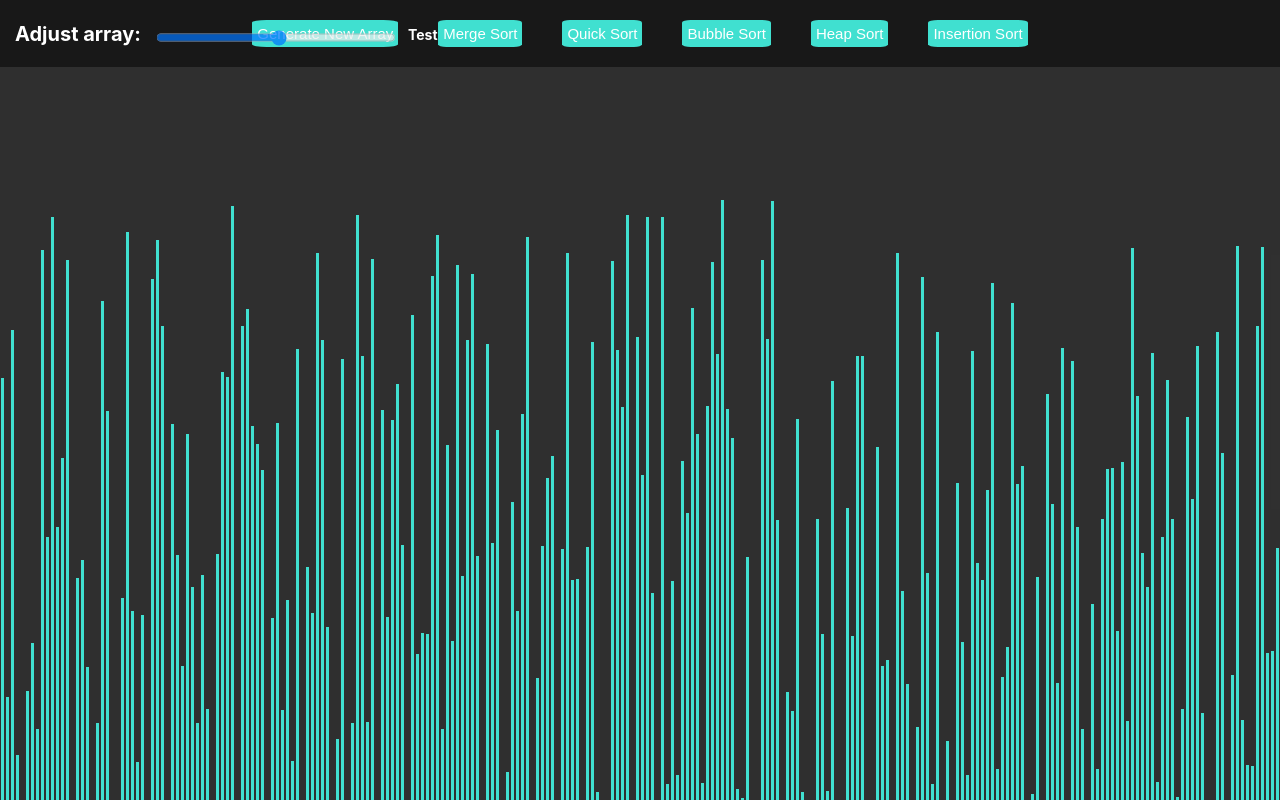
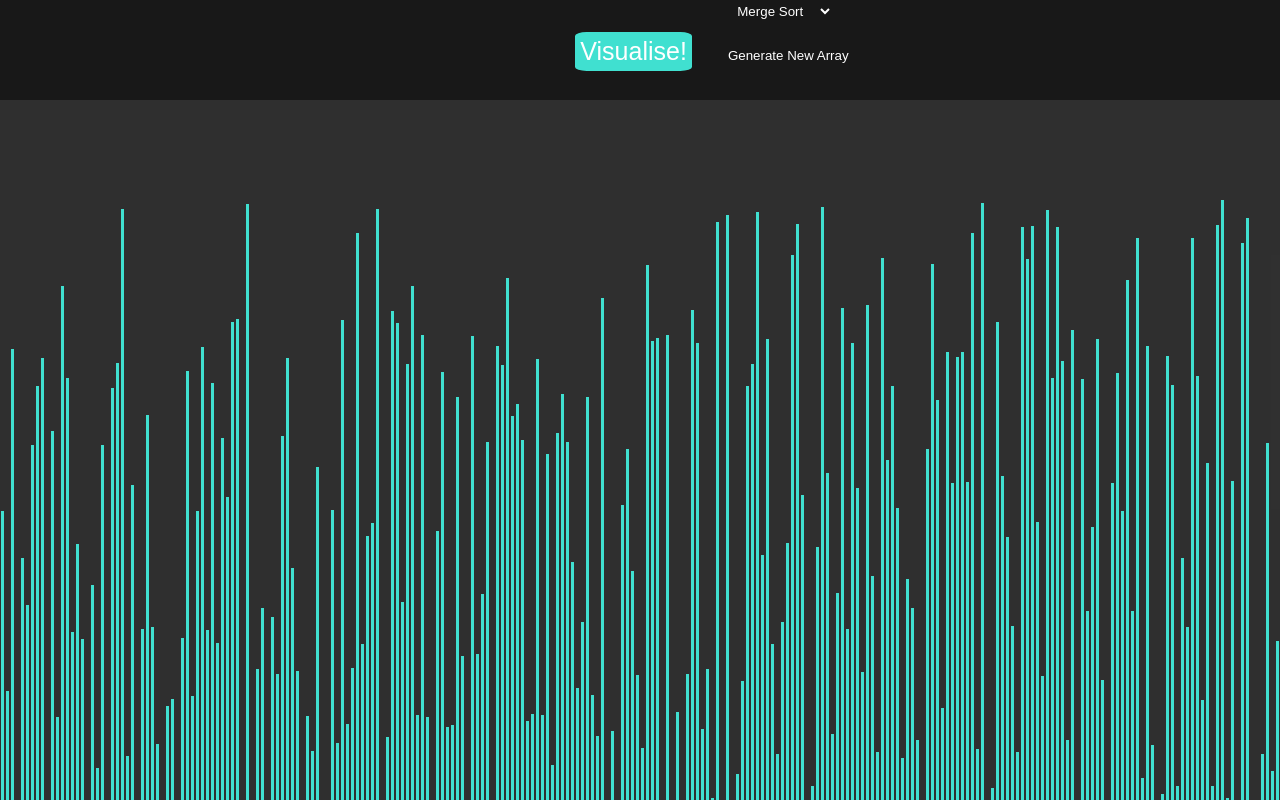
Before and after one commit to ElitistStone20/Soirting-Visualizer, a React (Create React App) app: page / in a window 1280 px wide. Shown: the top 800 px of the page. Built offline with nearby package versions, Linux system fonts and the light colour scheme.

Commit message:
Add files via upload

```diff
--- a/src/App.js
+++ b/src/App.js
@@ -5,7 +5,7 @@ import SortingVisualizer from './SortingVisualizer/SortingVisualizer';
 function App() {
   return (
     <div className="App">
-      <SortingVisualizer></SortingVisualizer>
+        {SortingVisualizer()}
     </div>
   );
 }
--- a/src/SortingVisualizer/SortingVisualizer.css
+++ b/src/SortingVisualizer/SortingVisualizer.css
@@ -6,13 +6,61 @@
 }
 
 /*Options bar and all objects*/
-
 .options-container {
     background-color: var(--secondary-color);
     position: absolute;
     width: 100%;
+    height: 100px;
 }
-.options-container button {
+.options {
+    display: inline-block;
+}
+.custom-select select {
+    display: none;
+}
+.select-selected:after {
+    position: absolute;
+    content: "";
+    top: 14px;
+    right: 10px;
+    width: 0;
+    height: 0;
+    border: 6px solid transparent;
+    border-color: #fff transparent transparent transparent;
+}
+.select-selected.select-arrow-active:after {
+    border-color: transparent transparent #fff transparent;
+    top: 7px;
+}
+
+/* style the items (options), including the selected item: */
+.select-items div,.select-selected {
+    color: #ffffff;
+    padding: 8px 16px;
+    border: 1px solid transparent;
+    border-color: transparent transparent rgba(0, 0, 0, 0.1) transparent;
+    cursor: pointer;
+}
+
+/* Style items (options): */
+.select-items {
+    position: absolute;
+    background-color: DodgerBlue;
+    top: 100%;
+    left: 0;
+    right: 0;
+    z-index: 99;
+}
+
+/* Hide the items when the select box is closed: */
+.select-hide {
+    display: none;
+}
+
+.select-items div:hover, .same-as-selected {
+    background-color: rgba(0, 0, 0, 0.1);
+}
+#option-button {
     display: inline-block;
     margin: 20px;
     color: var(--text-color);
@@ -20,16 +68,36 @@
     border: none;
     padding: 5px;
     border-radius: 10%;
-    font-size: 15px;
+    margin-left: 150px;
+    font-size: 25px;
     transition: 0.5s;
     -webkit-transition: 0.5s;
+}
+#reset-button {
+    margin-top: 27px;
+    padding-left: 1rem;
+    position: relative;
+    display: inline-block;
+    border: none;
+    color: var(--text-color);
+    background: transparent;
+    transition: .3s;
+    -webkit-transition: .3s;
+}
+#algo-select {
+    display: inline-block;
+    position: relative;
+    border: none;
+    background: transparent;
+    color: var(--text-color);
 }
 
 /*Slider*/
 
 .slidecontainer {
-    margin-top: 5px;
+    margin-top: 10px;
     position: absolute;
+    background-color: red;
 }
 .slidecontainer h2 {
     color: var(--text-color);
@@ -46,7 +114,6 @@
     margin-top: 21px;
     padding-left: 10px;
 }
-
 .slider {
     margin-top: 20px;
     margin-left: 15px;
@@ -57,6 +124,7 @@
     outline: none; /* Remove outline */
     opacity: 0.7; /* Set transparency (for mouse-over effects on hover) */
     transition: opacity .2s;
+    -webkit-transition: .2s;
 }
 
 /* Mouse-over effects */
@@ -101,3 +169,6 @@
 .options-container button:hover {
     transform: scale(1.1);
 }
+#reset-button:hover {
+    color: var(--bar-color);
+}
--- a/src/SortingVisualizer/SortingVisualizer.jsx
+++ b/src/SortingVisualizer/SortingVisualizer.jsx
@@ -1,114 +1,88 @@
-import React from 'react';
-import './SortingVisualizer.css';
-import {getMergeSortAnimations} from '../sortingAlgorithms/mergeSort.js';
-import { getBubbleSortAnimations } from '../sortingAlgorithms/bubble_sort';
-import { getQuickSortAnimations } from '../sortingAlgorithms/quicksort';
-import { getHeapSortAnimations } from '../sortingAlgorithms/heap_sort';
-import { getInsertionSortAnimations } from '../sortingAlgorithms/insertion_sort';
+import React, { useState, useEffect } from "react";
+import "./SortingVisualizer.css";
+import { getMergeSortAnimations } from "../sortingAlgorithms/mergeSort.js";
+import { getBubbleSortAnimations } from "../sortingAlgorithms/bubble_sort";
+import { getQuickSortAnimations } from "../sortingAlgorithms/quicksort";
+import { getHeapSortAnimations } from "../sortingAlgorithms/heap_sort";
+import { getInsertionSortAnimations } from "../sortingAlgorithms/insertion_sort";
+import OptionButton from "./optionButton";
 
-// Adjustable variables
-var ANIMATION_SPEED_MS = 9;
-var ARRAY_SIZE = 310;
-var isSorting = false;
-const COMPLETED_SPEED = 3;
-const BAR_COLOUR = 'turquoise';
-const FINALISED_COLOR = 'lightgreen';
+export default function SortingVisualizer() {
 
-export default class SortingVisualizer extends React.Component {
-    constructor(props) {
-        super(props);
-
-        this.state = {
-            array: [],
-        };
+  // State variables
+  const [array, setArray] = useState([]);
+  const [isSorting, setIsSorting] = useState(false);
+  const [animationSpeedMs, setAnimationSpeedMs] = useState(9);
+  const numberOfArrayBars = useState(310)[0];
+  let visualise_props = {
+    id:"option-button",
+    clickCallback:runSortAlgorithm
+  }
+  let generate_props = {
+    id:"reset-button",
+    clickCallback:resetArray
   }
 
-    //On mount create the array
-    componentDidMount() {
-        this.resetArray(310);
+  useEffect(() => {
+    resetArray();
+    resetBarColours();
+  }, []);
+
+  const completedSpeed = 3;
+  const barColor = "turquoise";
+  const finalisedColor = "lightgreen";
+
+  //Generates a new array of length n of n random integers, where n = the length of the array
+  function resetArray() {
+    // Check if bars are being sorted at present
+    if (isSorting) return;
+    // Resets bar colours
+    resetBarColours();
+    const newArray = Array(numberOfArrayBars)
+      .fill()
+      .map(() => randomIntFromInterval(10, 700));
+    setArray(newArray);
   }
 
-    update_slider() {
-        var slider = document.getElementById("slider");
-        var output = document.getElementById("slider-output");
-
-        output.innerHTML = slider.value;
-        if (slider.value <= slider.max-1 && slider.value >= 5){
-            ARRAY_SIZE = slider.value;
-            this.resetArray();
-        }
-
-    }
-
-    responsive_bar_size() {
-        var array_bars = document.getElementsByClassName('array-bar');
-        var size = 2;
-        if (ARRAY_SIZE > 261) size = 1;
-        if (ARRAY_SIZE < 260) size = 5;
-        if (ARRAY_SIZE < 100) size = 15;
-        if (ARRAY_SIZE < 20) size = 20;
-        for (let i = 0; i < array_bars.length; i++) {
-            // Get the style property for the individual bar
-            const bar_style = array_bars[i].style;
-            //Set the width of the bar
-            bar_style.width = `${size}px`;
+  // Resets the bar colours
+  function resetBarColours() {
+    // Get bars by class name
+    const arrayBars = document.getElementsByClassName("array-bar");
+    // Loop through all the bars
+    for (const bar of arrayBars) {
+      // Set bar's background colour to the default bar colour
+      bar.style.backgroundColor = barColor;
     }
   }
 
-    //Generates a new array of length n of n random integers, where n = the length of the array
-    resetArray() {
-        // Check if bars are being sorted at present
-        if (isSorting) return;
-        // Resets bar colours
-        this.reset_bar_colours();
-        const array = [];
-        // Loop through all bars
-        for (let i = 0; i < ARRAY_SIZE; i++){
-            // generate random integer between 10 and 700
-            array.push(randomIntFromInterval(10, 700));
+  //Sort completed animation
+  function sortComplete(arrayBars) {
+    // Loop through all the bars
+    for (let i = 0; i < arrayBars.length; i++) {
+      setTimeout(() => {
+        // Get individual bar's style property
+        const barStyle = arrayBars[i].style;
+        // Set bar colour to the finalised colour
+        barStyle.backgroundColor = finalisedColor;
+      }, i * completedSpeed);
     }
-        this.setState({array});
-        this.responsive_bar_size();
+    // Set is sorted to false so that other functions can be used
+    setIsSorting(false);
+    // Reset animation speed
+    setAnimationSpeedMs(6);
   }
 
-    // Resets the bar colours
-    reset_bar_colours(){
-        // Get bars by class name
-        const array_bars = document.getElementsByClassName('array-bar');
-        // Loop through all the bars
-        for (let i = 0; i < array_bars.length; i++) {
-            // Get the style property for the individual bar
-            const bar_style = array_bars[i].style;
-            // Set bar's background colour to the default bar colour
-            bar_style.backgroundColor = BAR_COLOUR;
-        }
-    }
-
-    sort_complete(array_bars){
-        // Loop through all the bars
-        for (let i = 0; i < array_bars.length; i++) {
-            setTimeout(() => {
-                // Get individual bar's style property
-                const bar_style = array_bars[i].style;
-                // Set bar colour to the finalised colour
-                bar_style.backgroundColor = FINALISED_COLOR;
-            }, i * COMPLETED_SPEED);
-        }
-        // Set is sorted to false so that other functions can be used
-        isSorting = false;
-        // Reset animation speed
-        ANIMATION_SPEED_MS = 6;
-    }
-
-    run_animations(animations) {
+  //Run animations for algorithms that swap both elements
+  function runAnimations(animations) {
     // Get all bars using class name identifier
-        const arrayBars = document.getElementsByClassName('array-bar');
+    const arrayBars = document.getElementsByClassName("array-bar");
     // Loop through all the bars
     for (let i = 0; i < animations.length; i++) {
       // Perform swap operation on bars
       setTimeout(() => {
         // Define appropiate variables
-                const [barOneIdx, barTwoIdx, newHeightOne, newHeightTwo] = animations[i];
+        const [barOneIdx, barTwoIdx, newHeightOne, newHeightTwo] =
+          animations[i];
         // Get bar one and two styles
         const barOneStyle = arrayBars[barOneIdx].style;
         const barTwoStyle = arrayBars[barTwoIdx].style;
@@ -116,22 +90,23 @@ export default class SortingVisualizer extends React.Component {
         // Set the height of both bars
         barOneStyle.height = `${newHeightOne}px`;
         barTwoStyle.height = `${newHeightTwo}px`;
-            }, i * ANIMATION_SPEED_MS);
+      }, i * animationSpeedMs);
       // If the loop is on the last element of the aniamtion list
-            if (i === animations.length-1){
+      if (i === animations.length - 1) {
         setTimeout(() => {
           // Call sort completed function
-                    this.sort_complete(arrayBars);
-                }, i * ANIMATION_SPEED_MS);
+          sortComplete(arrayBars);
+        }, i * animationSpeedMs);
       }
     }
   }
 
-    run_animations_single_swap(animations) {
+  // Run animation for algorithms that overright elements
+  function runAnimationsSingleSwap(animations) {
     // Get all bars using class name identifier
-        const arrayBars = document.getElementsByClassName('array-bar');
+    const arrayBars = document.getElementsByClassName("array-bar");
     // Loop through all animation elements
-        for (let i = 0; i < animations.length; i++){
+    for (let i = 0; i < animations.length; i++) {
       setTimeout(() => {
         // Declare appropiate variables
         const [barOneIdx, newHeight] = animations[i];
@@ -139,105 +114,105 @@ export default class SortingVisualizer extends React.Component {
         const barOneStyle = arrayBars[barOneIdx].style;
         // Set current bar's height to the new height
         barOneStyle.height = `${newHeight}px`;
-            }, i * ANIMATION_SPEED_MS);
+      }, i * animationSpeedMs);
       // If the loop is on the last element in the animations array
-            if (i === animations.length-1){
+      if (i === animations.length - 1) {
         setTimeout(() => {
           // Call sort complete function
-                    this.sort_complete(arrayBars);
-                }, i * ANIMATION_SPEED_MS);
+          sortComplete(arrayBars);
+        }, i * animationSpeedMs);
       }
     }
   }
 
-    mergeSort() {
+
+  function sortAnimation(getAnimationsFunc, runAnimationsFunc) {
     // Check if the bars are currently being sorted
     if (isSorting) return;
-        isSorting = true;
-        // Get all the animations for merge sort
-        const animations = getMergeSortAnimations(this.state.array);
-        // Run animations
-        this.run_animations_single_swap(animations);
+    setIsSorting(true);
+    // Getting animations
+
+    const animations = getAnimationsFunc([...array]);
+    // Running animations
+    runAnimationsFunc(animations);
   }
 
-    quickSort(){
-        // Check if the bars are currently being sorted
-        if (isSorting) return;
-        isSorting = true;
-        // Get animations for the quick sort
-        const animations = getQuickSortAnimations(this.state.array);
-        // Run the animations
-        this.run_animations(animations);
+  function mergeSort() {
+    sortAnimation(getMergeSortAnimations, runAnimationsSingleSwap);
   }
 
-    heapSort() {
-        // Check if the bars are currently being sorted
-        if (isSorting) return;
-        isSorting = true;
-        // Get the animations for the heap sort
-        const animations = getHeapSortAnimations(this.state.array);
-        this.run_animations(animations);
+  function quickSort() {
+    sortAnimation(getQuickSortAnimations, runAnimations);
   }
 
-    bubbleSort() {
-        // Check if the bars are currently being sorted
-        if (isSorting) return;
-        isSorting = true;
-        // Set animation speed for this sort as it is slow for the current array size
-        ANIMATION_SPEED_MS = 1;
-        // Get animations for the bubble sort
-        const animations = getBubbleSortAnimations(this.state.array);
-        // Run the animations
-        this.run_animations(animations);
+  function heapSort() {
+    sortAnimation(getHeapSortAnimations, runAnimations);
   }
 
-    insertionSort() {
-        // Check if the bars are currently being sorted
-        if (isSorting) return;
-        isSorting = true;
-        // Set the animation speed for this sort
-        ANIMATION_SPEED_MS = 4;
-        // Get the animations for the insertion sort
-        const animations = getInsertionSortAnimations(this.state.array);
-        // Run the animations
-        this.run_animations_single_swap(animations);
+  function bubbleSort() {
+    setAnimationSpeedMs(1);
+    sortAnimation(getBubbleSortAnimations, runAnimations);
   }
 
-    render() {
-        const {array} = this.state;
+  function insertionSort() {
+    setAnimationSpeedMs(4);
+    sortAnimation(getInsertionSortAnimations, runAnimationsSingleSwap);
+  }
 
+  // Function to determine which sorting algorithm to execute and visualise
+  function runSortAlgorithm(){
+    // Get select object
+    const selection = document.getElementById("algo-select");
+
+    // Switch the potential value
+    switch (selection.value) {
+      case "1":
+        return mergeSort();
+      case "2":
+        return quickSort();
+      case "3":
+        return bubbleSort();
+      case "4":
+        return heapSort();
+      case "5":
+        return insertionSort();
+      default:
+        console.log("No algorithm selected!");
+        break;
+    }
+  }
+
+  // Rendering page
   return (
     <div className="App">
       <div className="options-container">
-                    <div className="slidecontainer">
-                        <h2>Adjust array:</h2>
-                        <input type="range" min="4" max="600" value="310" className="slider" id="slider" onChange={() => this.update_slider()}/>
-                        <h3 id="slider-output">Test</h3>
+        <OptionButton {...visualise_props}>Visualise!</OptionButton>
+        <div className="options">
+          <div className="custom-select">
+            <select id="algo-select">
+              <option value="1">Merge Sort</option>
+              <option value="2">Quick Sort</option>
+              <option value="3">Bubble Sort</option>
+              <option value="4">Heap Sort</option>
+              <option value="5">Insertion Sort</option>
+            </select>
           </div>
-                    <button type="button" id="option-button" onClick={() => this.resetArray()}>Generate New Array</button>
-                    <button type="button" id="option-button" onClick={() => this.mergeSort()}>Merge Sort</button>
-                    <button type="button" id="option-button" onClick={() => this.quickSort()}>Quick Sort</button>
-                    <button type="button" id="option-button" onClick={() => this.bubbleSort()}>Bubble Sort</button>
-                    <button type="button" id="option-button" onClick={() => this.heapSort()}>Heap Sort</button>
-                    <button type="button" id="option-button" onClick={() => this.insertionSort()}>Insertion Sort</button>
+          <OptionButton {...generate_props}>Generate New Array</OptionButton>
+        </div>
       </div>
       <div className="array-container">
         {array.map((value, idx) => (
           <div
             className="array-bar"
             key={idx}
-                        style={{height: `${value}px`}}></div>
+            style={{ height: `${value}px` }}
+          />
         ))}
       </div>
     </div>
-        )
-    }
+  );
 }
 
-/*
-Function to generate a random integer between minimum and maximum values
-From StackOverflow
- */
-function randomIntFromInterval(min, max){
+function randomIntFromInterval(min, max) {
   return Math.floor(Math.random() * (max - min + 1) + min);
 }
--- /dev/null
+++ b/src/SortingVisualizer/optionButton.js
@@ -0,0 +1,13 @@
+import React from 'react';
+
+const OptionButton = (props) => {
+    return (
+        <button
+            type="button"
+            id={props.id}
+            onClick={() => props.clickCallback()}>
+                {props.children}
+        </button>
+    );
+};
+export default OptionButton;
```
Lines whose indentation alone changed are shown as unchanged.
